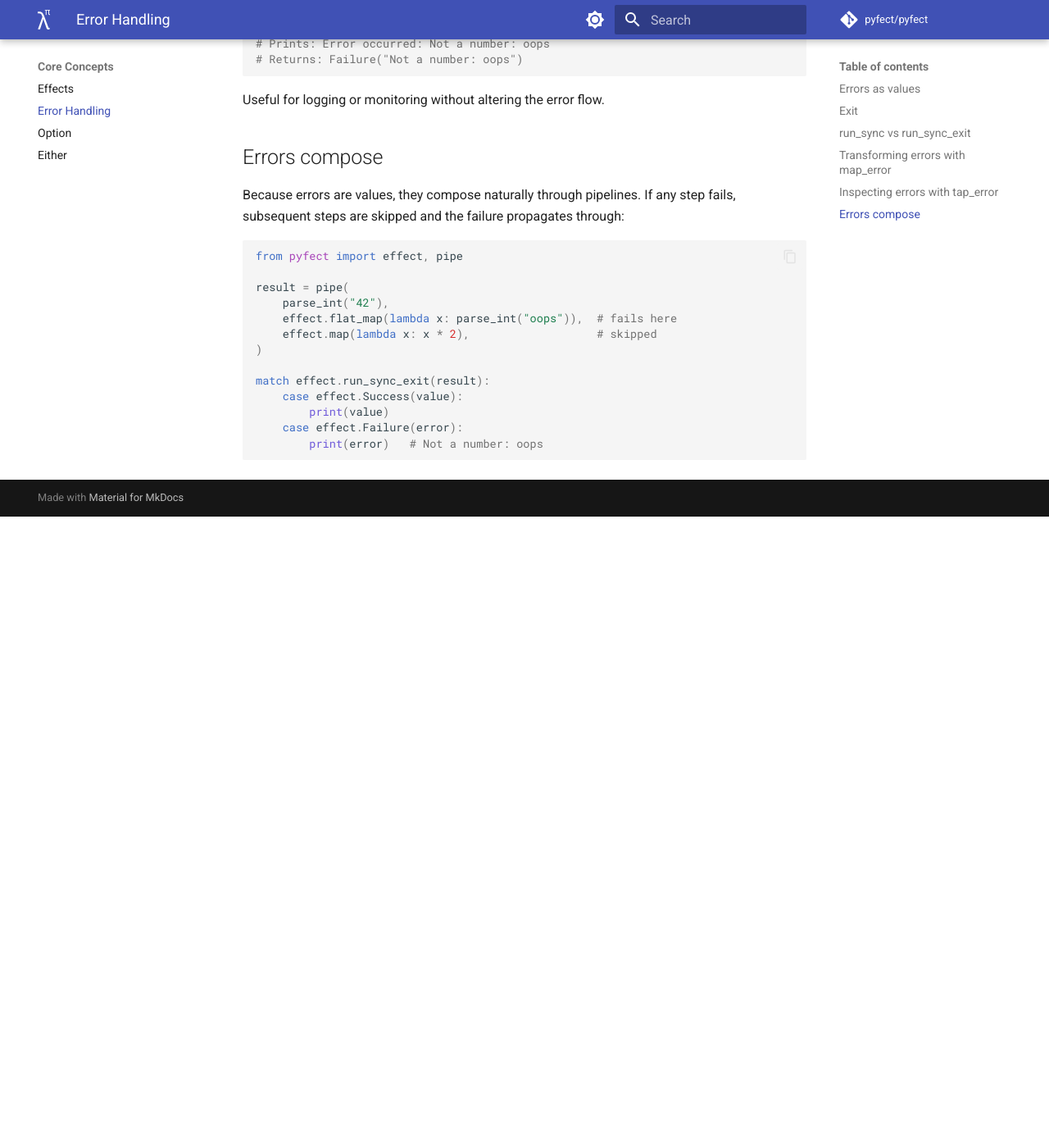
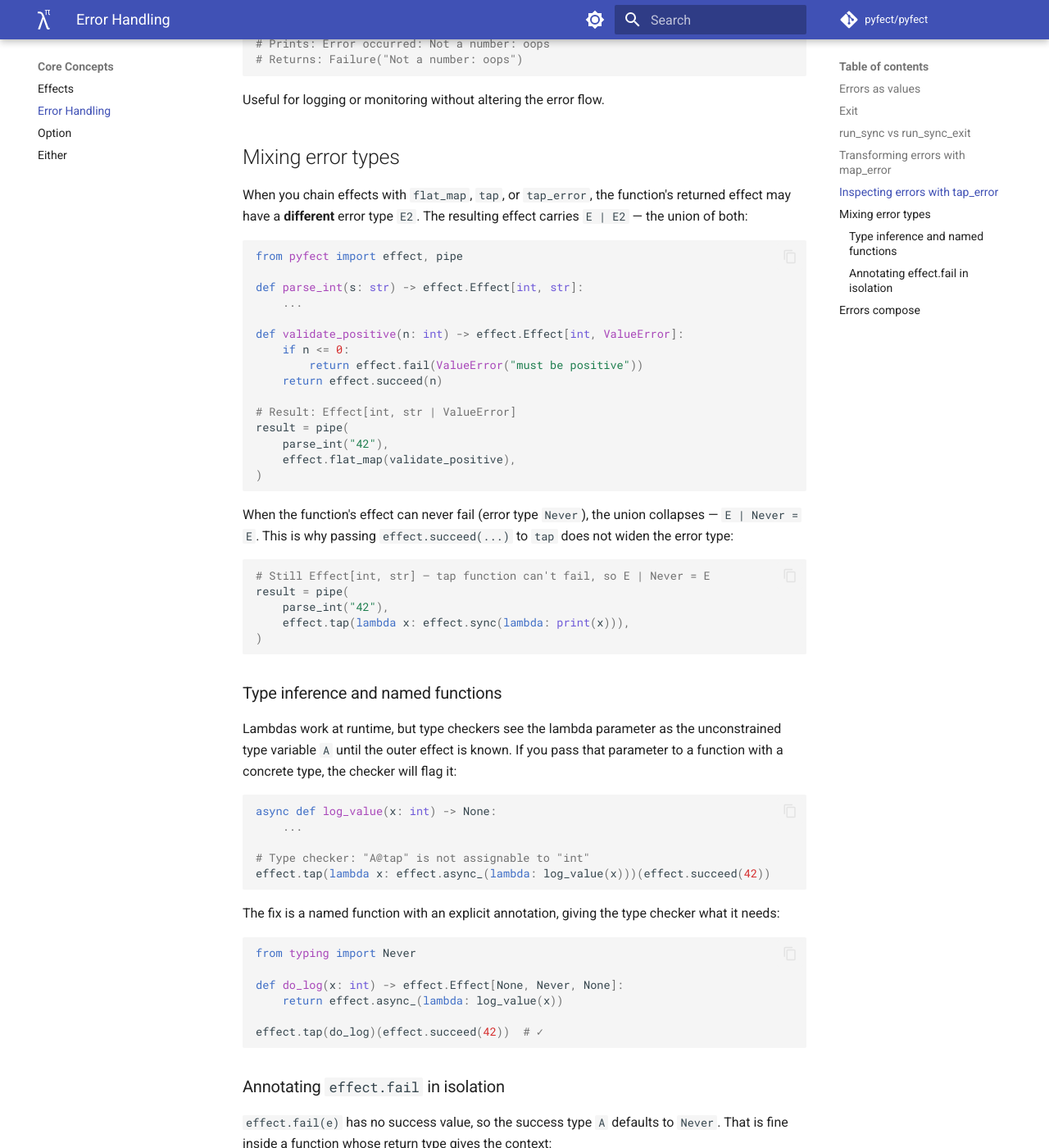
Before and after one commit to pyfect/pyfect, an MkDocs documentation site: the page built from docs/concepts/errors.md, in a window 1280 px wide and 1400 px high, scrolled down 2396 px. Shown: the whole window at 82% size. Built offline with MkDocs 1.6.1 and Material for MkDocs 9.7.7, drawn with Linux system fonts in a browser that asks for light colours; comment, search, counter and statistics services are not loaded; before the commit the page ends 3026 px from its top, so only the background shows below that; some of the changed text lies outside the part shown.

Commit message:
fix(types): propagate E | E2 union in tap/flat_map/tap_error; fix type annotations across tests and docs
  - Relax primitive f-field error types to Any so combinators can accept
    E2 ≠ E without internal type conflicts
  - Rewrite tap, tap_error, flat_map signatures with E2 type variable and
    E | E2 union return types (E | Never = E keeps existing code unaffected)
  - Replace ambiguous lambdas with named typed functions in tests where
    pyright could not resolve A from the outer effect before checking the
    lambda body
  - Add explicit Effect[A, E, R] annotations to effect.fail() variables
    used standalone (A defaults to Never without context)
  - Remove unused [A] type parameter from pipe() implementation
  - Document E | E2 semantics, named function pattern, and effect.fail
    annotation pattern in docs/concepts/errors.md

````diff
--- a/docs/concepts/errors.md
+++ b/docs/concepts/errors.md
@@ -102,6 +102,85 @@ effect.run_sync_exit(result)
 
 Useful for logging or monitoring without altering the error flow.
 
+## Mixing error types
+
+When you chain effects with `flat_map`, `tap`, or `tap_error`, the function's returned effect may have a **different** error type `E2`. The resulting effect carries `E | E2` — the union of both:
+
+```python
+from pyfect import effect, pipe
+
+def parse_int(s: str) -> effect.Effect[int, str]:
+    ...
+
+def validate_positive(n: int) -> effect.Effect[int, ValueError]:
+    if n <= 0:
+        return effect.fail(ValueError("must be positive"))
+    return effect.succeed(n)
+
+# Result: Effect[int, str | ValueError]
+result = pipe(
+    parse_int("42"),
+    effect.flat_map(validate_positive),
+)
+```
+
+When the function's effect can never fail (error type `Never`), the union collapses — `E | Never = E`. This is why passing `effect.succeed(...)` to `tap` does not widen the error type:
+
+```python
+# Still Effect[int, str] — tap function can't fail, so E | Never = E
+result = pipe(
+    parse_int("42"),
+    effect.tap(lambda x: effect.sync(lambda: print(x))),
+)
+```
+
+### Type inference and named functions
+
+Lambdas work at runtime, but type checkers see the lambda parameter as the unconstrained type variable `A` until the outer effect is known. If you pass that parameter to a function with a concrete type, the checker will flag it:
+
+```python
+async def log_value(x: int) -> None:
+    ...
+
+# Type checker: "A@tap" is not assignable to "int"
+effect.tap(lambda x: effect.async_(lambda: log_value(x)))(effect.succeed(42))
+```
+
+The fix is a named function with an explicit annotation, giving the type checker what it needs:
+
+```python
+from typing import Never
+
+def do_log(x: int) -> effect.Effect[None, Never, None]:
+    return effect.async_(lambda: log_value(x))
+
+effect.tap(do_log)(effect.succeed(42))  # ✓
+```
+
+### Annotating `effect.fail` in isolation
+
+`effect.fail(e)` has no success value, so the success type `A` defaults to `Never`. That is fine inside a function whose return type gives the context:
+
+```python
+def parse_int(s: str) -> effect.Effect[int, str]:
+    ...
+    return effect.fail(f"Not a number: {s}")   # A inferred as int from return type
+```
+
+But when you assign the result to a variable and then chain a combinator that requires a concrete success type, the type checker sees `Effect[Never, E, None]` and will flag the mismatch:
+
+```python
+eff = effect.fail(ValueError("oops"))          # Effect[Never, ValueError, None]
+mapped = effect.map(lambda x: x * 2)(eff)      # error: A is Never, not int
+```
+
+Fix this with an explicit annotation on the variable:
+
+```python
+eff: effect.Effect[int, ValueError, None] = effect.fail(ValueError("oops"))
+mapped = effect.map(lambda x: x * 2)(eff)      # ✓ A is now int
+```
+
 ## Errors compose
 
 Because errors are values, they compose naturally through pipelines. If any step fails, subsequent steps are skipped and the failure propagates through:
````
Also changed, not shown: 14 other files.
